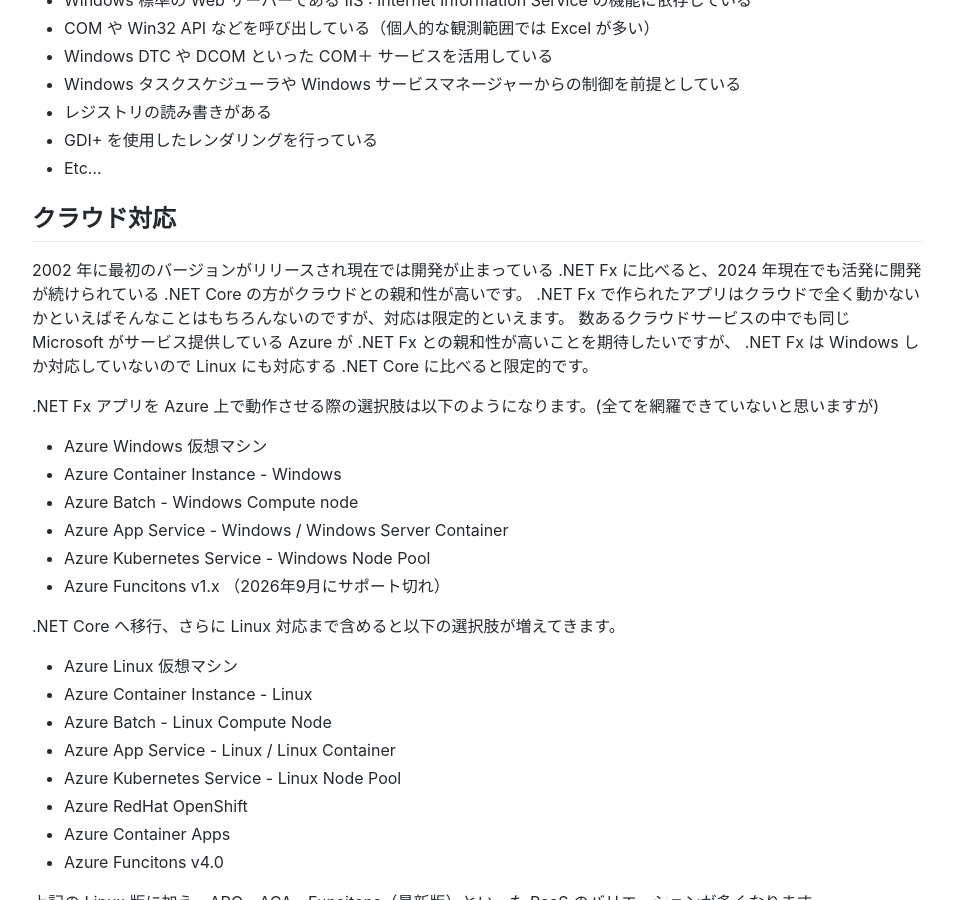
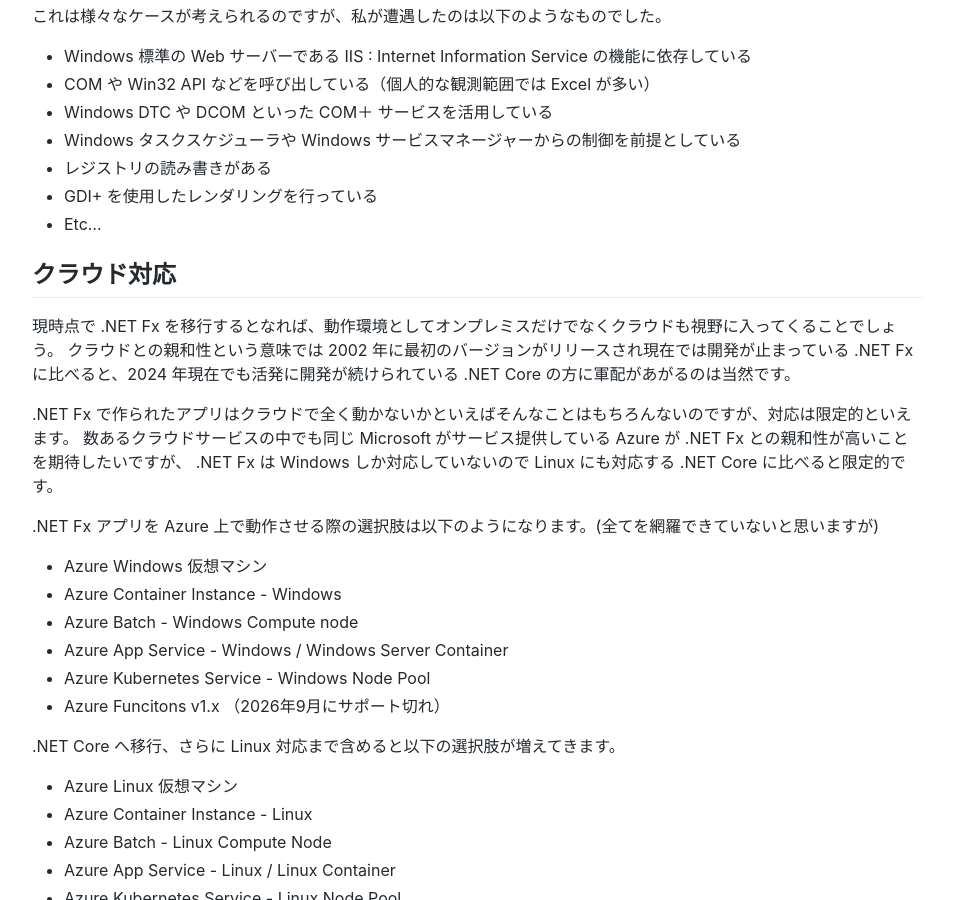
Before and after one commit to ayuina/ainaba-csa-blog, a Jekyll site: the page built from dotnet-and-dotnetfx-runtime/index.md, in a window 1280 px wide and 900 px high, scrolled down 6369 px. Shown: the whole window, without its empty margins (163-1116 px from the left). Built offline with Jekyll 4.4.1, drawn with Linux system fonts in a browser that asks for light colours; the repository's description, which GitHub fills in, is left out; some of the changed text lies outside the part shown.

Commit message:
update index

```diff
--- a/dotnet-and-dotnetfx-runtime/index.md
+++ b/dotnet-and-dotnetfx-runtime/index.md
@@ -1,6 +1,6 @@
 ---
 layout: default
-title: .NET Framework アプリケーションの .NET (Core) へ移行するべきか否か
+title: .NET Framework アプリケーションを .NET (Core) へ移行する？しない？
 ---
 
 # はじめに
@@ -23,11 +23,11 @@ title: .NET Framework アプリケーションの .NET (Core) へ移行するべ
 移行方式検討の際に議論の焦点になりやすいのは以下の観点かなと思いますので、以降ではこれらについて整理していきたいと思います。
 
 - アプリケーションフレームワークと実行プラットフォーム
+- ASP.NET 4.x と ASP.NET Core
 - プログラミング言語
 - サポートライフサイクル
-- ランタイム
-
-
+- 実行プラットフォーム(OS)
+- クラウド対応
 
 ## アプリケーション フレームワークと実行プラットフォーム
 
@@ -235,7 +235,9 @@ Windows 上で動作する .NET Fx アプリを Linux や Mac でも動作する
 
 ## クラウド対応
 
-2002 年に最初のバージョンがリリースされ現在では開発が止まっている .NET Fx に比べると、2024 年現在でも活発に開発が続けられている .NET Core の方がクラウドとの親和性が高いです。
+現時点で .NET Fx を移行するとなれば、動作環境としてオンプレミスだけでなくクラウドも視野に入ってくることでしょう。
+クラウドとの親和性という意味では 2002 年に最初のバージョンがリリースされ現在では開発が止まっている .NET Fx に比べると、2024 年現在でも活発に開発が続けられている .NET Core の方に軍配があがるのは当然です。
+
 .NET Fx で作られたアプリはクラウドで全く動かないかといえばそんなことはもちろんないのですが、対応は限定的といえます。
 数あるクラウドサービスの中でも同じ Microsoft がサービス提供している Azure が .NET Fx との親和性が高いことを期待したいですが、
 .NET Fx は Windows しか対応していないので Linux にも対応する .NET Core に比べると限定的です。
```
Also changed, not shown: README.md (+1 -0 lines).
